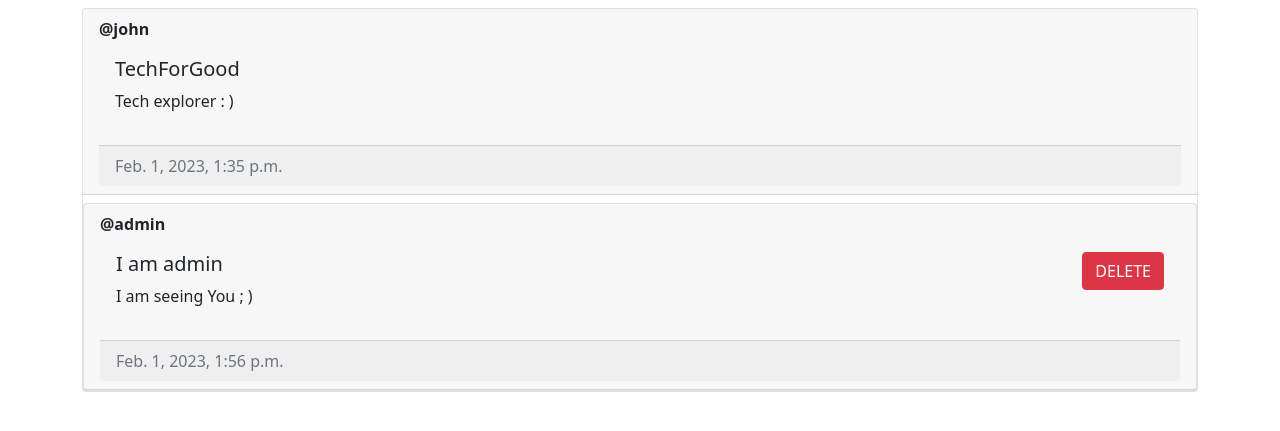
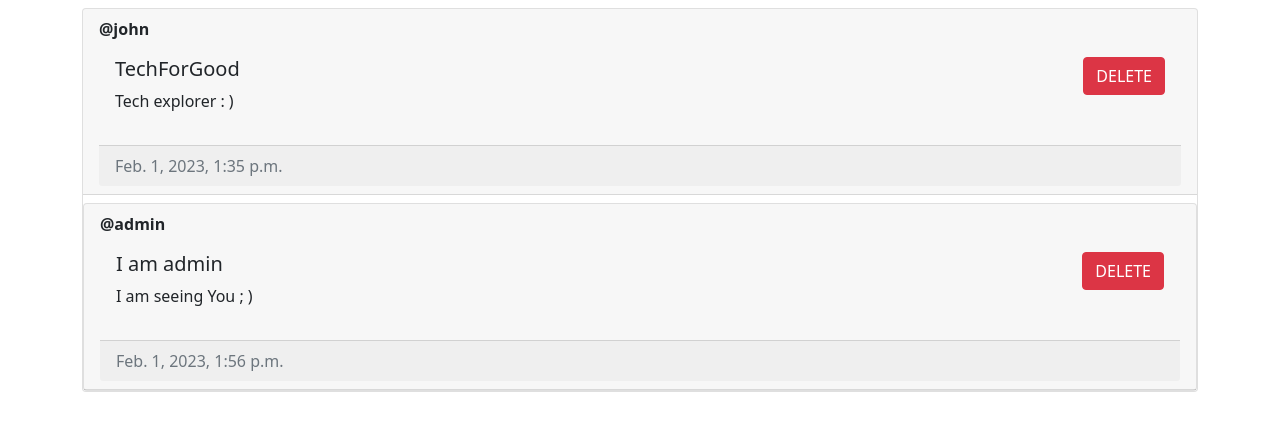
Before and after one commit to NiramayThaker/Access-Management-System, a Django app: page / in a window 1280 px wide. Shown: the part 96-527 px from the top of the page. Run offline with Django 4.2, Linux system fonts and the light colour scheme; a user stored in the database is signed in; data comes from the database, SQL or seed files in the repository; both versions use the stored data as it was after the commit; some libraries are stand-ins or nearby versions.

Commit message:
Assigning privileges as per user's groups

```diff
--- a/main/templates/main/home.html
+++ b/main/templates/main/home.html
@@ -16,7 +16,7 @@
             </div>
 
             <div>
-                {% if user == post.author %}
+                {% if user == post.author or perms.main.delete_post %}
 
                     <form method="post">
                         {% csrf_token %}
--- a/main/views.py
+++ b/main/views.py
@@ -1,6 +1,6 @@
 from django.shortcuts import render, HttpResponse, redirect
 from .forms import RegisterForm, PostForms
-from django.contrib.auth.decorators import login_required
+from django.contrib.auth.decorators import login_required, permission_required
 from django.contrib.auth import login, logout, authenticate
 from .models import Post
 
@@ -14,7 +14,7 @@ def index(request):
 	if request.method == 'POST':
 		post_id = request.POST.get('post-id')
 		post = Post.objects.filter(id=post_id).first()
-		if post and post.author == request.user:
+		if post and (post.author == request.user or request.user.has_perms("main.delete_post")):
 			post.delete()
 			return redirect('/')
 
@@ -41,6 +41,7 @@ def sign_up(request):
 
 
 @login_required(login_url="/login")
+@permission_required("main.add_post", login_url="/login", raise_exception=True)
 def create_post(request):
 	if request.method == "POST":
 		form = PostForms(request.POST)
```
Also changed, not shown: db.sqlite3.
